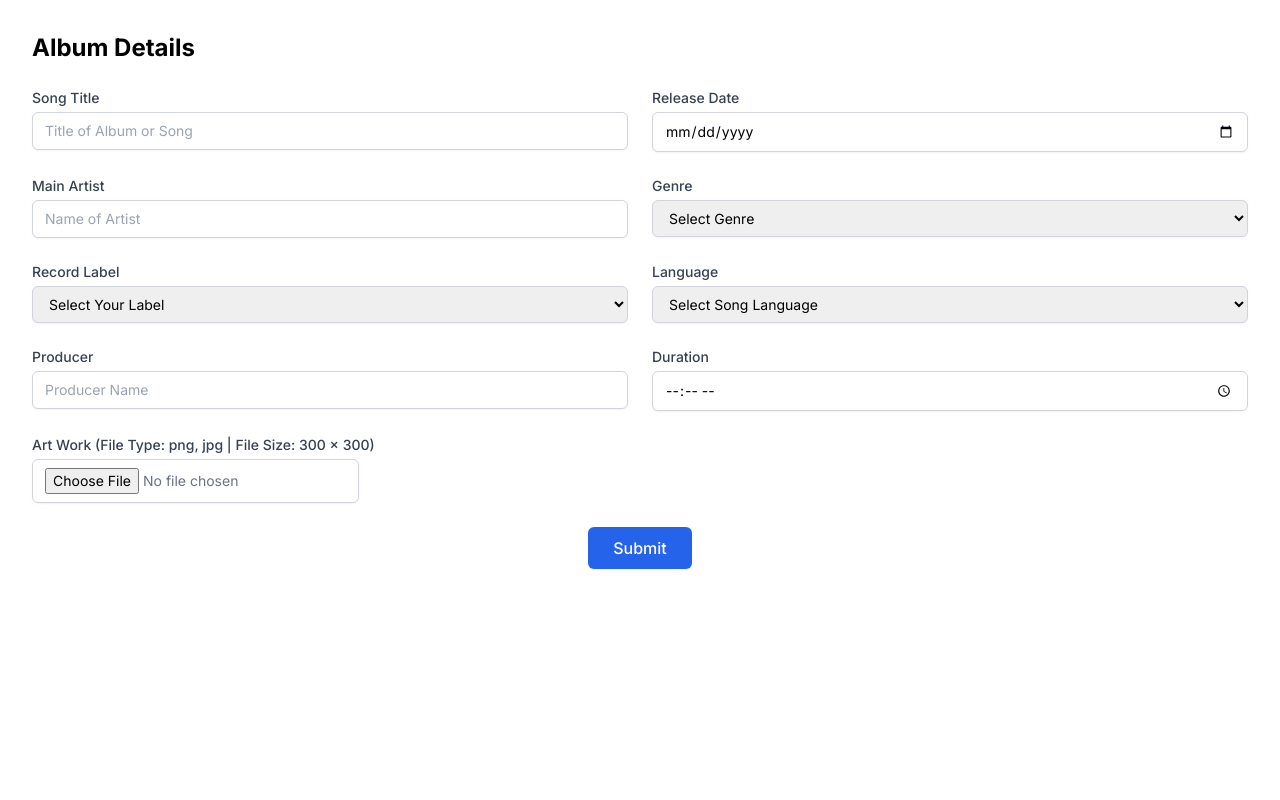
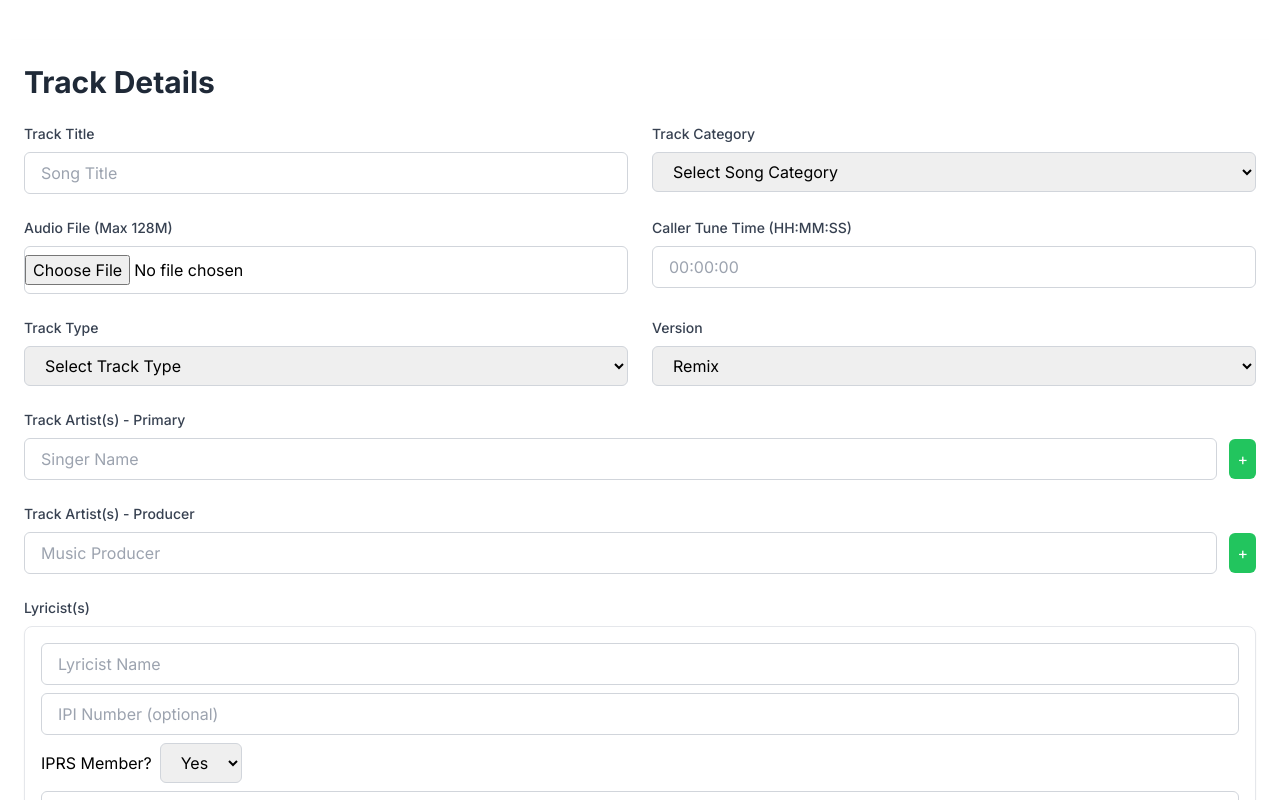
Before and after one commit to Mrpradhanji/my-app, a Next.js app: page / in a window 1280 px wide. Shown: the top 800 px of the page. Built offline with nearby package versions, Linux system fonts and the light colour scheme.

Commit message:
Finally UI done

```diff
--- a/package.json
+++ b/package.json
@@ -13,6 +13,7 @@
     "next": "^14.2.4",
     "react": "^18",
     "react-dom": "^18",
+    "react-dropzone": "^14.2.3",
     "zod": "^3.23.8"
   },
   "devDependencies": {
--- a/src/app/components/AlbumForm.js
+++ b/src/app/components/AlbumForm.js
@@ -1,5 +1,6 @@
 "use client";
 import React, { useState } from 'react';
+import { useDropzone } from 'react-dropzone';
 import { albumSchema } from '../Schema/albumSchema';
 
 const AlbumForm = () => {
@@ -17,13 +18,19 @@ const AlbumForm = () => {
 
   const [errors, setErrors] = useState({});
 
+  const onDrop = (acceptedFiles) => {
+    setFormData({ ...formData, artwork: acceptedFiles[0] });
+  };
+
+  const { getRootProps, getInputProps, isDragActive } = useDropzone({
+    onDrop,
+    accept: 'image/jpeg, image/png',
+    multiple: false,
+  });
+
   const handleChange = (e) => {
     const { name, value } = e.target;
     setFormData({ ...formData, [name]: value });
-  };
-
-  const handleFileChange = (e) => {
-    setFormData({ ...formData, artwork: e.target.files[0] });
   };
 
   const handleSubmit = (e) => {
@@ -38,9 +45,10 @@ const AlbumForm = () => {
   };
 
   return (
-    <div className="w-full h-screen mx-auto p-8">
-      <h1 className="text-2xl font-bold mb-6">Album Details</h1>
-      <form onSubmit={handleSubmit}>
+    <div className="w-full h-screen flex items-center justify-center bg-gray-100 p-4">
+      <div className="bg-white p-10 rounded-lg shadow-md w-full max-w-6xl h-full flex items-center justify-center">
+        <form onSubmit={handleSubmit} className="w-full h-full overflow-auto">
+          <h1 className="text-3xl font-bold mb-8 text-center">Album Details</h1>
           <div className="grid grid-cols-1 md:grid-cols-2 gap-6">
             <div>
               <label className="block text-sm font-medium text-gray-700">Song Title</label>
@@ -139,23 +147,28 @@ const AlbumForm = () => {
               />
               {errors.duration && <p className="text-red-500 text-sm mt-1">{errors.duration[0]}</p>}
             </div>
-          <div className="flex flex-col col-span-2">
+            <div className="col-span-2">
               <label className="block text-sm font-medium text-gray-700">
                 Art Work (File Type: png, jpg | File Size: 300 x 300)
               </label>
-            <div className="max-w-fit mt-1 flex items-center justify-between border border-gray-300 rounded-md shadow-sm py-2 px-3 focus:outline-none focus:ring-blue-500 focus:border-blue-500">
-              <input
-                type="file"
-                name="artwork"
-                onChange={handleFileChange}
-                className="w-max text-sm text-gray-500"
-              />
+              <div
+                {...getRootProps()}
+                className={`mt-1 flex items-center justify-center border-2 border-dashed rounded-md h-32 cursor-pointer ${
+                  isDragActive ? 'border-blue-500' : 'border-gray-300'
+                }`}
+              >
+                <input {...getInputProps()} />
+                {formData.artwork ? (
+                  <p className="text-sm text-green-500">File: {formData.artwork.name}</p>
+                ) : (
+                  <p className="text-sm text-gray-500">Drag & drop an image here, or click to select one</p>
+                )}
               </div>
               {errors.artwork && (
                 <p className="text-red-500 text-sm mt-1">{errors.artwork[0]}</p>
               )}
             </div>
-          <div className="col-span-2 mb-2 text-center">
+            <div className="col-span-2 flex justify-center">
               <button
                 type="submit"
                 className="px-6 py-2 border border-transparent text-base font-medium rounded-md shadow-sm text-white bg-blue-600 hover:bg-blue-700 focus:outline-none focus:ring-2 focus:ring-offset-2 focus:ring-blue-500"
@@ -166,6 +179,7 @@ const AlbumForm = () => {
           </div>
         </form>
       </div>
+    </div>
   );
 };
 
--- a/src/app/components/GooglePicker.js
+++ /dev/null
@@ -1,64 +0,0 @@
-"use client";
-import React, { useEffect } from 'react';
-
-const GooglePicker = ({ onSelect }) => {
-  useEffect(() => {
-    const script = document.createElement('script');
-    script.src = 'https://apis.google.com/js/api.js';
-    script.onload = () => loadGapi();
-    document.body.appendChild(script);
-  }, []);
-
-  const loadGapi = () => {
-    window.gapi.load('client:auth2', () => {
-      window.gapi.client
-        .init({
-          clientId: 'YOUR_CLIENT_ID.apps.googleusercontent.com',
-          scope: 'https://www.googleapis.com/auth/drive.file',
-        })
-        .then(() => {
-          console.log('GAPI initialized');
-        })
-        .catch((error) => {
-          console.error('Error initializing GAPI:', error);
-        });
-    });
-  };
-
-  const handleAuthClick = () => {
-    window.gapi.auth2
-      .getAuthInstance()
-      .signIn()
-      .then(() => {
-        createPicker();
-      })
-      .catch((error) => {
-        console.error('Error signing in:', error);
-      });
-  };
-
-  const createPicker = () => {
-    const picker = new window.google.picker.PickerBuilder()
-      .addView(window.google.picker.ViewId.DOCS)
-      .setOAuthToken(window.gapi.auth.getToken().access_token)
-      .setDeveloperKey('YOUR_DEVELOPER_KEY')
-      .setCallback((data) => {
-        if (data[window.google.picker.Response.ACTION] === window.google.picker.Action.PICKED) {
-          const doc = data[window.google.picker.Response.DOCUMENTS][0];
-          onSelect(doc);
-        }
-      })
-      .build();
-    picker.setVisible(true);
-  };
-
-  return (
-    <div>
-      <button onClick={handleAuthClick} className="px-4 py-2 text-white bg-blue-600 rounded hover:bg-blue-700">
-        Open Google Drive
-      </button>
-    </div>
-  );
-};
-
-export default GooglePicker;
--- a/src/app/page.tsx
+++ b/src/app/page.tsx
@@ -6,7 +6,7 @@ export default function Home() {
   return (
     <main>
       <div >
-
+       <NewTrack/>
         <AlbumForm/>
       </div>
     </main>
```
Also changed, not shown: 1 other file (tests, documents, lock files or other folders). Lines whose indentation alone changed are shown as unchanged.
